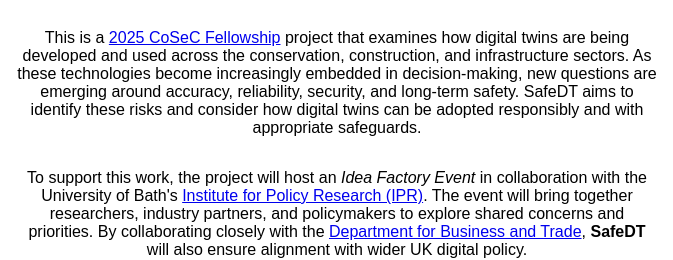
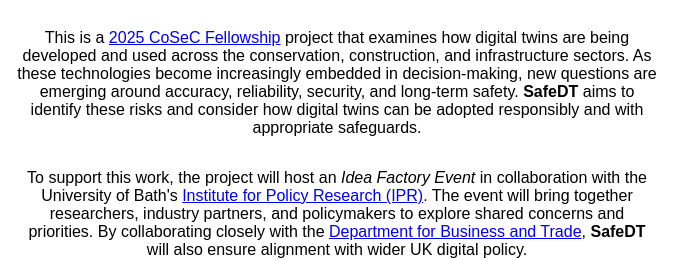
Before and after one commit to safedt-cosec/safedt-cosec.github.io, a plain HTML site: page index.html in a window 1280 px wide. Shown: the part 346-606 px from the top of the page, 367-1040 px from the left. Drawn offline with Linux system fonts and the light colour scheme.

Commit message:
Minor corrections in text descriptions

```diff
--- a/index.html
+++ b/index.html
@@ -32,7 +32,7 @@
 
         <h1>Safe Digital Twins for the Built Environment</h1>
 
-        <p>This is a <a href="https://www.cosec.ac.uk/what-is-cosec/cosec-fellowship-programme/" target="_blank" >2025 CoSeC Fellowship</a> project that examines how digital twins are being developed and used across the conservation, construction, and infrastructure sectors. As these technologies become increasingly embedded in decision-making, new questions are emerging around accuracy, reliability, security, and long-term safety. SafeDT aims to identify these risks and consider how digital twins can be adopted responsibly and with appropriate safeguards.</p>
+        <p>This is a <a href="https://www.cosec.ac.uk/what-is-cosec/cosec-fellowship-programme/" target="_blank" >2025 CoSeC Fellowship</a> project that examines how digital twins are being developed and used across the conservation, construction, and infrastructure sectors. As these technologies become increasingly embedded in decision-making, new questions are emerging around accuracy, reliability, security, and long-term safety. <b>SafeDT</b> aims to identify these risks and consider how digital twins can be adopted responsibly and with appropriate safeguards.</p>
 
         <p>To support this work, the project will host an <em>Idea Factory Event</em> in collaboration with the University of Bath's <a href="https://www.bath.ac.uk/research-institutes/institute-for-policy-research/" target="_blank" >Institute for Policy Research (IPR)</a>. The event will bring together researchers, industry partners, and policymakers to explore shared concerns and priorities. By collaborating closely with the <a href="https://www.gov.uk/government/organisations/department-for-business-and-trade" target="_blank" >Department for Business and Trade</a>, <b>SafeDT</b> will also ensure alignment with wider UK digital policy.</p>
 
```
Also changed, not shown: participants.html (+1 -1 lines).
